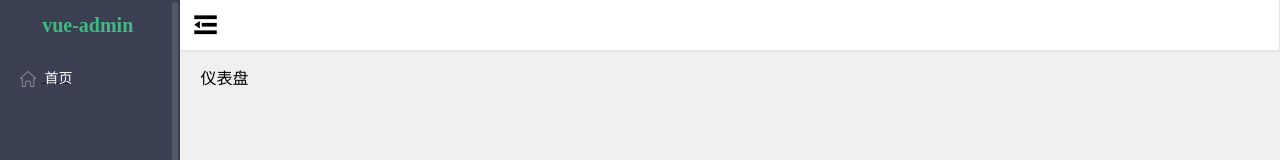
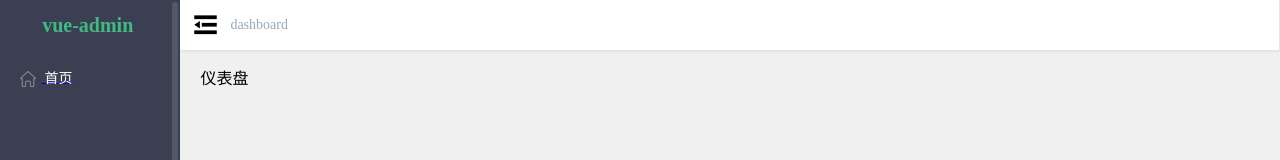
Before and after one commit to johnqin6/vue-admin-demo, a Vue app: page /lock#/dashboard/dashboard in a window 1280 px wide. Shown: the top 160 px of the page. Built offline with nearby package versions, Linux system fonts and the light colour scheme.

Commit message:
头部面包屑

```diff
--- /dev/null
+++ b/src/components/common/breadcrumb/Main.vue
@@ -0,0 +1,57 @@
+<template>
+  <el-breadcrumb class="app-breadcrumb" separator="/">
+    <transition-group name="breadcrumb">
+      <el-breadcrumb-item v-for="(item, index) in levelList" :key="item.path">
+        <template v-if="item.meta.title">
+          <span v-if="item.redirect === 'noredirect' || index == levelList.length - 1"
+            class="no-redirect">
+            {{item.meta.title}}
+          </span>
+          <router-link v-else :to="item.redirect || item.path">
+            {{item.meta.title}}
+          </router-link>
+        </template>
+      </el-breadcrumb-item>
+    </transition-group>
+  </el-breadcrumb>
+</template>
+<script>
+export default {
+  name: 'qBreadcrumb',
+  data () {
+    return {
+      levelList: null
+    }
+  },
+  watch: {
+    $route () {
+      this.getBreadcrumb()
+    }
+  },
+  created () {
+    this.getBreadcrumb()
+  },
+  methods: {
+    getBreadcrumb () {
+      let matched = this.$route.matched.filter(item => item.name)
+      const first = matched[0]
+      if (first && first.name !== 'dashboard') {
+        matched = [{ path: '/dashboard', meta: { title: 'Dashboard' } }].concat(matched)
+      }
+      this.levelList = matched
+    }
+  }
+}
+</script>
+<style lang="less" scoped>
+.app-breadcrumb.el-breadcrumb {
+  display: inline-block;
+  font-size: 14px;
+  line-height: 50px;
+  margin-left: 10px;
+  .no-redirect {
+    color: #97a8be;
+    cursor: text;
+  }
+}
+</style>
--- /dev/null
+++ b/src/components/common/breadcrumb/index.js
@@ -0,0 +1,3 @@
+import qBreadcrumb from './Main'
+
+export default qBreadcrumb
--- a/src/layout/components/navbar/index.vue
+++ b/src/layout/components/navbar/index.vue
@@ -3,12 +3,14 @@
   <el-menu class="nav-bar">
     <div class="nav-left">
       <open-side-btn></open-side-btn>
+      <q-breadcrumb></q-breadcrumb>
     </div>
     <div class="nav-right"></div>
   </el-menu>
 </template>
 <script>
 import openSideBtn from './openSideBtn'
+
 export default {
   components: {
     openSideBtn
@@ -26,6 +28,8 @@ export default {
   transition: all .3s;
   .nav-left {
     flex: 1;
+    display: flex;
+    align-items: center;
   }
 }
 </style>
```
Also changed, not shown: src/assets/iconfont/icon.css (+18 -6 lines), src/components/common/errorlog/Main.vue (added, +15 -0 lines), src/components/common/topLock/Main.vue (added, +30 -0 lines).
